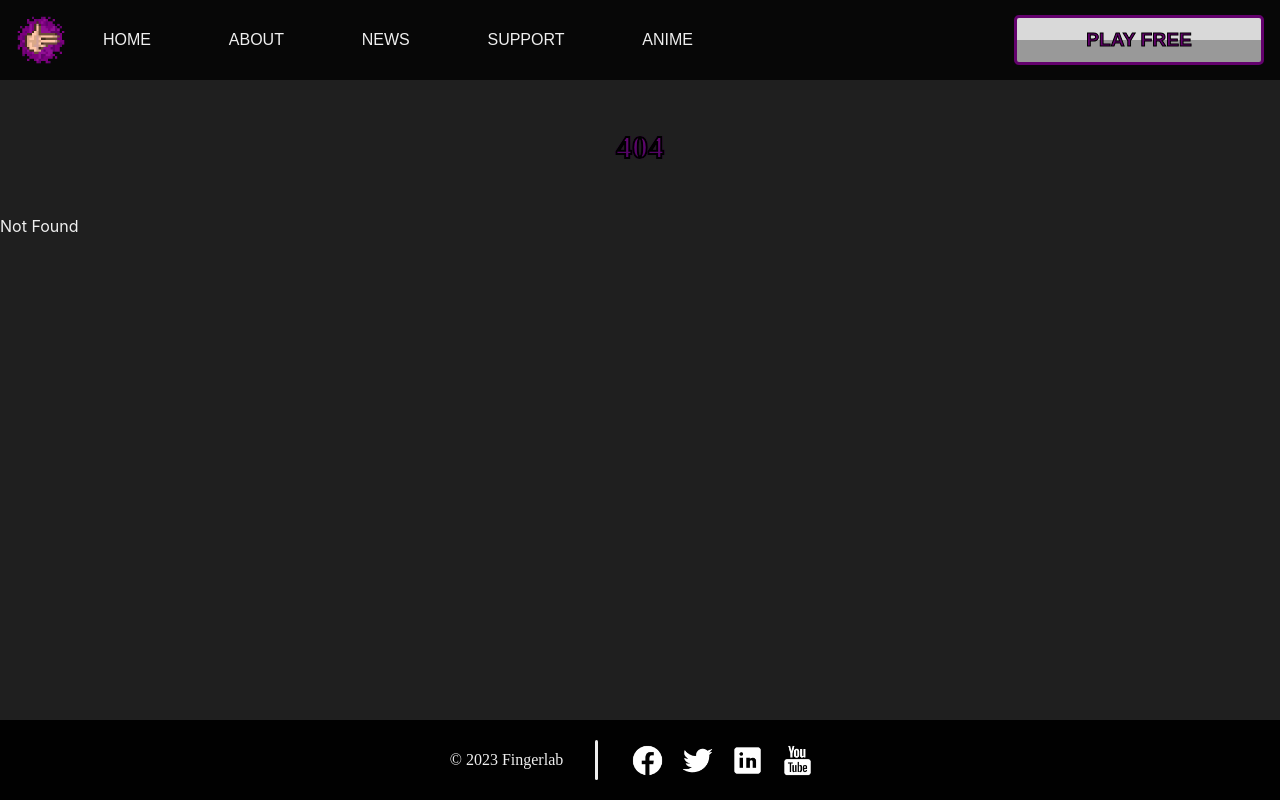
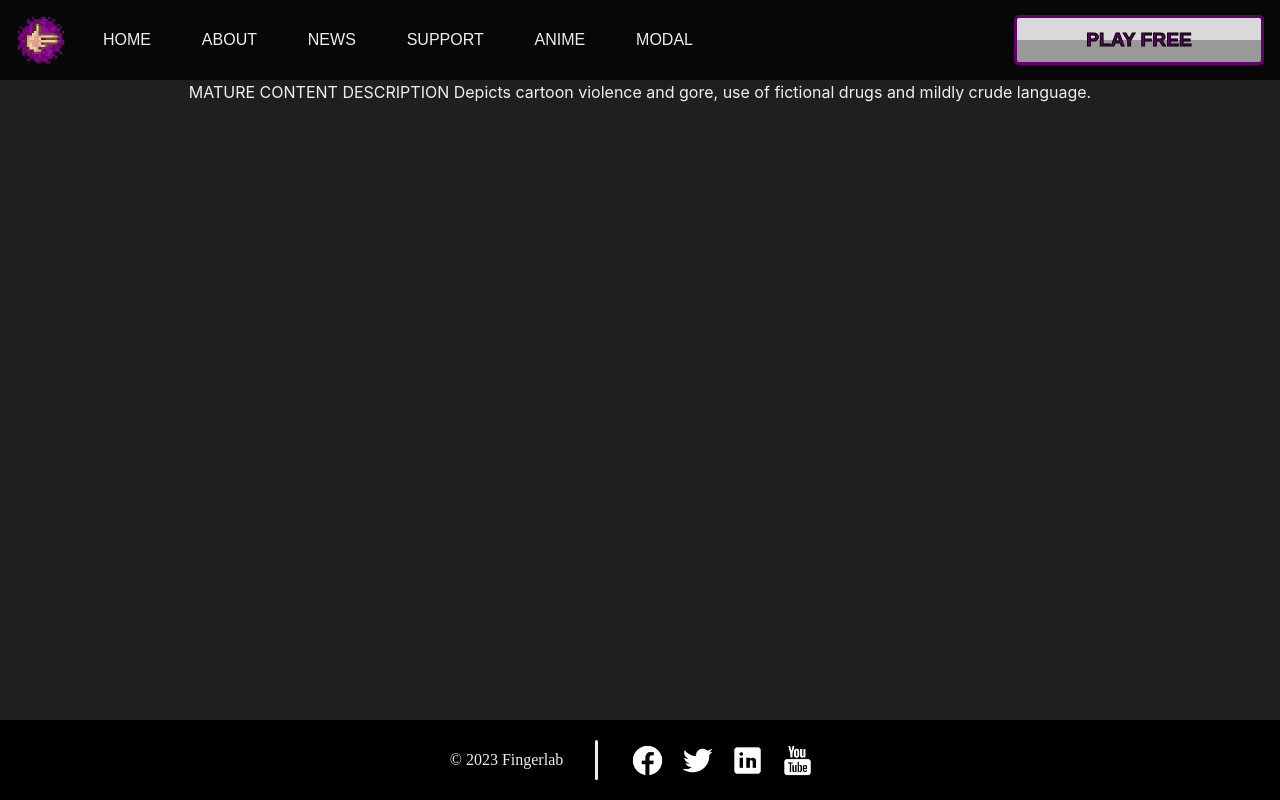
Before and after one commit to juliuskelja/fb-website, a SvelteKit app in the folder fingerbang/fingerbang/: page /modal in a window 1280 px wide. Before the commit this address had no page. Built offline with nearby package versions, Linux system fonts and the light colour scheme; a web font is replaced by a local one.

Commit message:
modal updates

```diff
--- a/fingerbang/fingerbang/src/routes/Header.svelte
+++ b/fingerbang/fingerbang/src/routes/Header.svelte
@@ -21,6 +21,9 @@
         </div>
         <div class="navitem">
             <a href="/anime">Anime</a>
+        </div>
+        <div class="navitem">
+            <a href="/modal">Modal</a>
         </div>
     </div>
 
--- /dev/null
+++ b/fingerbang/fingerbang/src/routes/modal/+page.svelte
@@ -0,0 +1,3 @@
+MATURE CONTENT DESCRIPTION
+
+Depicts cartoon violence and gore, use of fictional drugs and mildly crude language.
```
